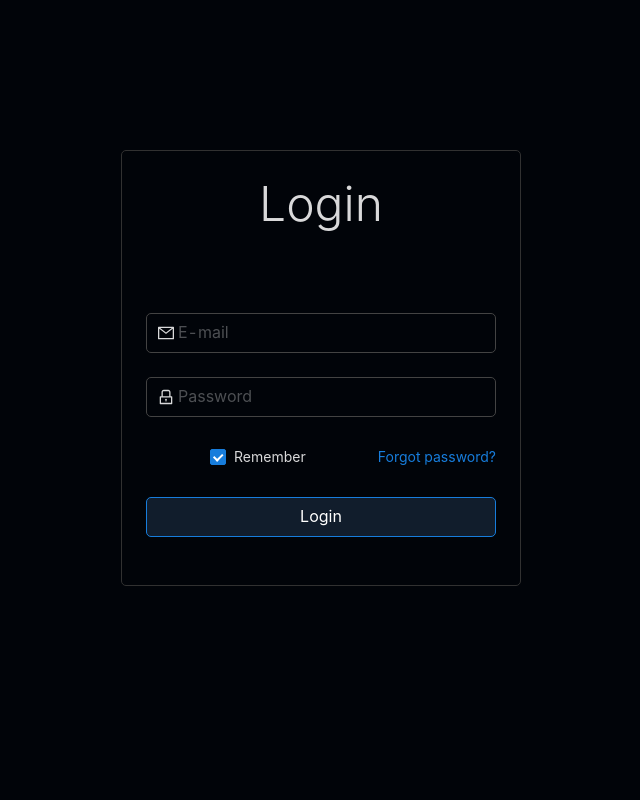
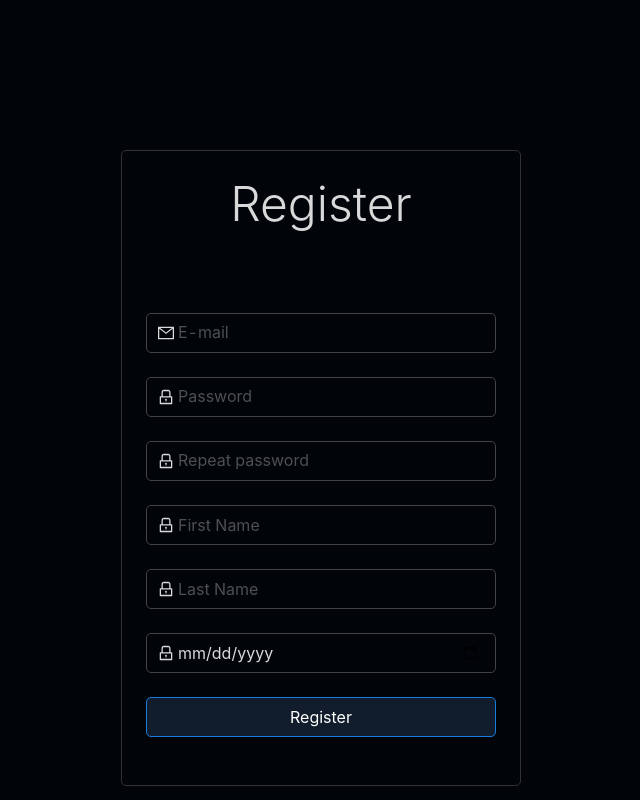
Before and after one commit to max-pok/Noicode, a React (Create React App) app in the folder client/: page /auth in a window 1280 px wide. Shown: the whole page, without its empty margins (319-959 px from the left). Built offline with nearby package versions, Linux system fonts and the light colour scheme.

Commit message:
[FRONT] Register Fixes #2

```diff
--- a/client/src/App.js
+++ b/client/src/App.js
@@ -1,12 +1,13 @@
-import Login from "./components/authentication/login/login"
-import "./App.css"
+import Login from './components/authentication/login/login';
+import Register from './components/authentication/register/register';
+import './App.css';
 
 function App() {
   return (
-    <div className='App'>
-      <Login />
+    <div className="App">
+      <Register />
     </div>
-  )
+  );
 }
 
-export default App
+export default App;
--- /dev/null
+++ b/client/src/components/authentication/register/register.css
@@ -0,0 +1,40 @@
+.register-form {
+  max-width: 400px;
+}
+
+.register-form-button {
+  width: 100%;
+  background-color: #111d2c;
+  border-radius: 5px;
+}
+
+.input-form {
+  width: 400px;
+  min-height: 75%;
+  margin-top: 16px;
+  margin: 0 auto;
+  padding-top: 150px;
+}
+
+@media (max-width: 300px) {
+  .input-form {
+    background-color: lightblue;
+  }
+}
+
+.input {
+  border-radius: 5px;
+}
+
+.register-card {
+  background-color: #010409;
+  border-width: 1px;
+  border-color: rgb(49, 49, 49);
+  border-radius: 5px;
+  transition-delay: 0.15s;
+}
+
+.register-card:hover {
+  border-color: rgb(42, 91, 165);
+  transition-delay: 0.15s;
+}
--- /dev/null
+++ b/client/src/components/authentication/register/register.js
@@ -0,0 +1,111 @@
+import React, { useState } from 'react';
+import axios from 'axios';
+import { encrypt } from '../../../utils/crypto';
+import { Form, Input, Button, Card, Alert } from 'antd';
+import { MailOutlined, LockOutlined } from '@ant-design/icons';
+import './register.css';
+
+const Register = () => {
+  const registerUrl = 'http://localhost:8080/auth/register';
+
+  const [visibleAlert, setVisibleAlert] = useState(false);
+  const [isLoading, setIsLoading] = useState(false);
+
+  const onFinish = (values) => {
+    setIsLoading(true);
+
+    // encrypt register information.
+    const encryptedValues = encrypt({ email: values.email, password: values.password });
+    const data = { ...encryptedValues, first_name: values.fname, last_name: values.lname, dob: values.dob };
+    // send encrypted register information to server.
+    console.log(data);
+    axios
+      .post(registerUrl, data, null)
+      .then((response) => {
+        console.log(response);
+      })
+      .catch((error) => {
+        setIsLoading(false);
+      });
+  };
+
+  const handleCloseAlert = () => {
+    setVisibleAlert(false);
+  };
+
+  return (
+    <Form name="normal_register" className="register-form input-form" initialValues={{ remember: true }} onFinish={onFinish}>
+      <Card className="register-card animate__animated animate__zoomIn" bordered>
+        <h4 className="display-5 text-center mb-4">Register</h4>
+
+        <Form.Item>{visibleAlert && <Alert message="Incorrect username or password." type="error" closable afterClose={handleCloseAlert} />}</Form.Item>
+
+        <Form.Item
+          name="email"
+          hasFeedback
+          rules={[
+            { required: true, message: 'Please enter your e-mail address!' },
+            { type: 'email', message: 'Please enter a valid e-mail!', validateTrigger: ['onFinish'] },
+          ]}>
+          <Input className="input" prefix={<MailOutlined />} size="large" placeholder="E-mail" />
+        </Form.Item>
+
+        <Form.Item name="password" hasFeedback rules={[{ required: true, message: 'Please enter your password!' }]}>
+          <Input className="input" prefix={<LockOutlined />} size="large" type="password" placeholder="Password" />
+        </Form.Item>
+
+        <Form.Item
+          name="confirm-password"
+          dependencies={['password']}
+          hasFeedback
+          rules={[
+            { required: true, message: 'Please confirm your password!' },
+            ({ getFieldValue }) => ({
+              validator(_, value) {
+                if (!value || getFieldValue('password') === value) {
+                  return Promise.resolve();
+                }
+                return Promise.reject(new Error('The two passwords that you entered do not match!'));
+              },
+            }),
+          ]}>
+          <Input className="input" prefix={<LockOutlined />} size="large" type="password" placeholder="Repeat password" />
+        </Form.Item>
+
+        <Form.Item name="fname" hasFeedback rules={[{ required: true, message: 'Please enter your first name!' }]}>
+          <Input className="input" prefix={<LockOutlined />} size="large" type="text" placeholder="First Name" />
+        </Form.Item>
+
+        <Form.Item name="lname" hasFeedback rules={[{ required: true, message: 'Please enter your last name!' }]}>
+          <Input className="input" prefix={<LockOutlined />} size="large" type="text" placeholder="Last Name" />
+        </Form.Item>
+
+        <Form.Item
+          name="dob"
+          hasFeedback
+          rules={[
+            { required: true, message: 'Please enter your birthdate!' },
+            () => ({
+              validator(_, value) {
+                const date = new Date(value);
+                if (!value || (date >= new Date('01/01/1960') && date <= new Date())) {
+                  return Promise.resolve();
+                }
+                return Promise.reject(new Error('The date you entered is invalid!'));
+              },
+            }),
+          ]}>
+          <Input className="input" prefix={<LockOutlined />} size="large" type="date" placeholder="Date of Birth" />
+        </Form.Item>
+
+        <Form.Item>
+          <Button type="primary" htmlType="submit" className="register-form-button" size="large" loading={isLoading}>
+            Register
+          </Button>
+        </Form.Item>
+      </Card>
+    </Form>
+  );
+};
+
+export default Register;
```
Also changed, not shown: client/src/utils/crypto.js (+19 -18 lines), 1 other file (tests, documents, lock files or other folders).
